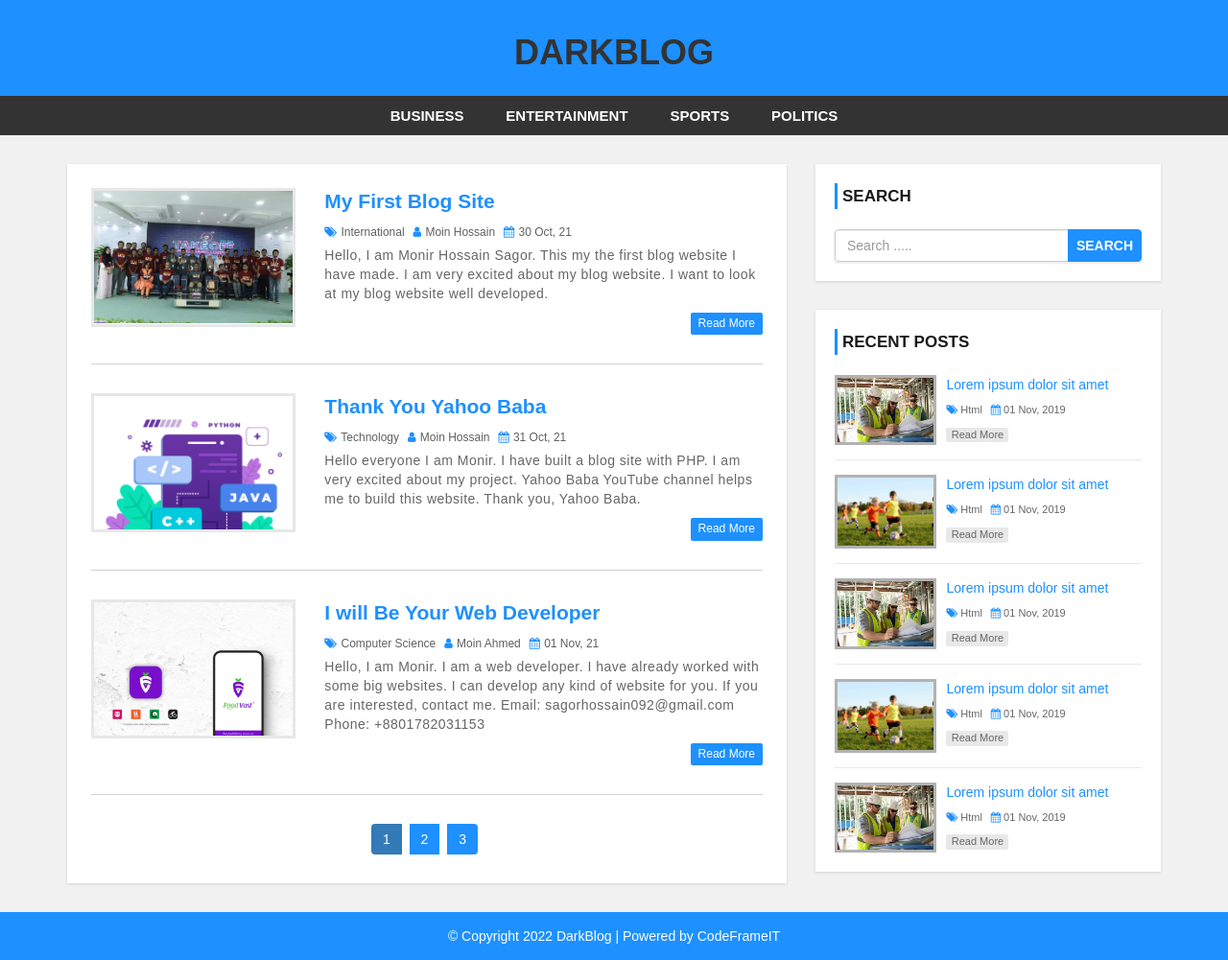
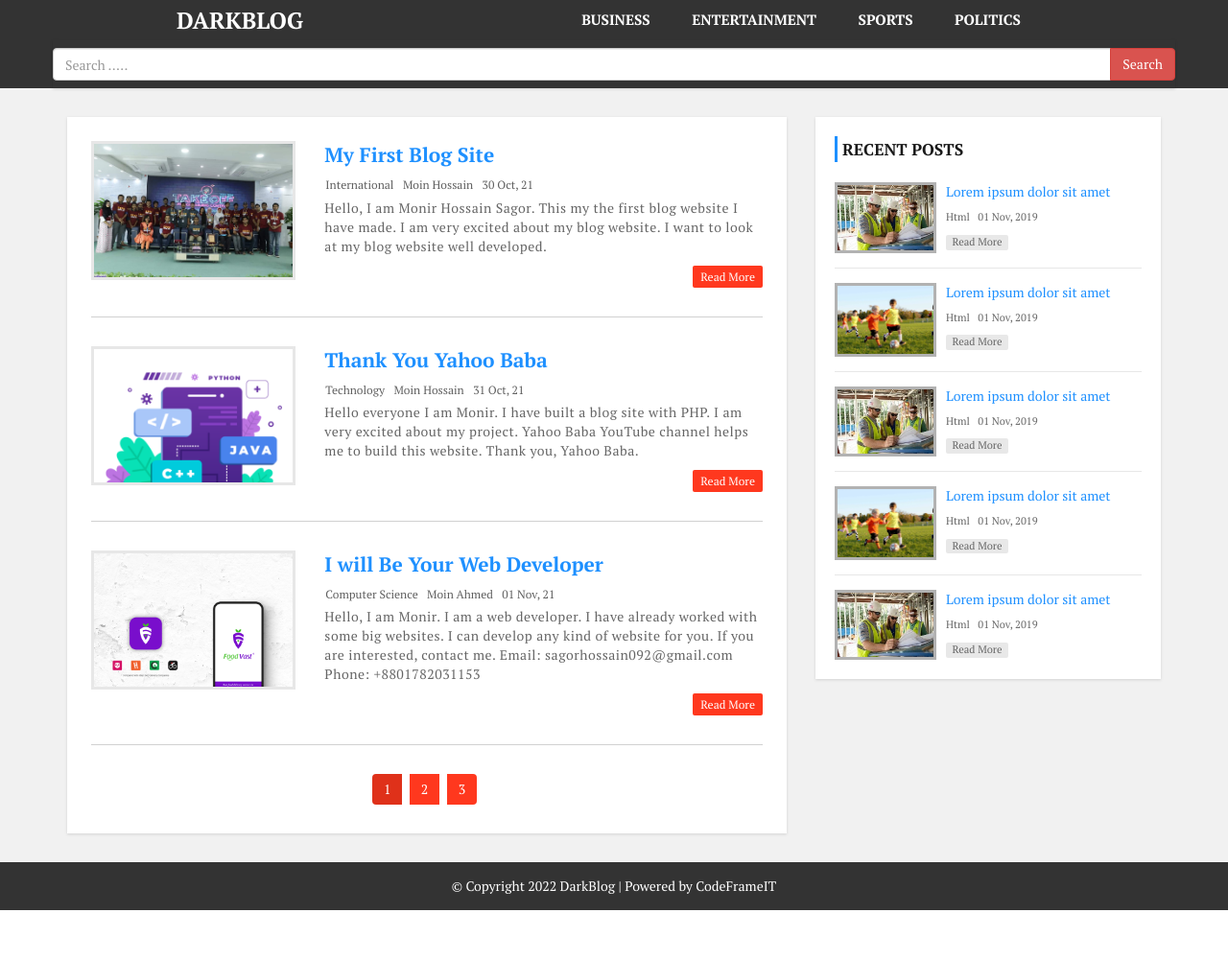
Before and after one commit to Monir528/dark_bloger_custom_cms_site, a PHP site: page /PHP/ in a window 1280 px wide. Shown: the whole page at 96% size. After the commit the page ends 949 px from the top, so only its background shows below. Run offline with PHP 8.4, Linux system fonts and the light colour scheme; data comes from the database, SQL or seed files in the repository.

Commit message:
Change Code#1.1.1

```diff
--- a/css/style.css
+++ b/css/style.css
@@ -1,8 +1,9 @@
 /* ===================== */
 /* COMMOM CSS */
+@import url('https://fonts.googleapis.com/css2?family=PT+Serif:ital,wght@0,400;0,700;1,400;1,700&display=swap');
 body{
     background: #f1f1f1;
-    font-family: sans-serif,arial,Helvetica;
+    font-family: 'PT Serif', serif;
 }
 
 a,
@@ -45,7 +46,7 @@ img.logo{
 }
 
 #header-admin{
-    background-color: #1E90FF;
+    background-color: #333;
     padding: 15px 0;
 }
 
@@ -168,8 +169,7 @@ img.logo{
 }
 
 form{
-    background: #fff;
-    padding: 25px;
+    padding: 8px 0px 8px 0px;
     box-shadow:0 1px 3px rgba(0, 0, 0, 0.13);
 }
 
@@ -183,14 +183,16 @@ form{
 
 /* Header Styling */
 #header{
-    background: #1e90ff;
+    background: #333;
     text-align: center;
-    padding: 15px;
 }
 
 #logo{
     display: inline-block;
     width: 65%;
+    color: #fff;
+    margin-top: 8px;
+    margin-bottom: 8px;
 }
 
 #logo img{
@@ -220,7 +222,7 @@ form{
 #menu-bar .menu > li > a:hover,
 #menu-bar .menu > li > a.active{
     color:#fff;
-    background:#1e90ff;
+    background:#ff381e;
 }
 
 /* Main Content Styling */
@@ -254,9 +256,6 @@ form{
 }
 #main-content .post-content .post-img:hover{
   border: 3px solid #1e90ff;
-}
-#main-content .post-content .inner-content{
-    /* border: 1px solid #000; */
 }
 
 #main-content .post-content h3{
@@ -307,7 +306,7 @@ form{
 
 #main-content .post-content a.read-more{
     color: #fff;
-    background-color: #1E90FF;
+    background-color: #ff381e;
     font-size: 12px;
     text-transform: capitalize;
     padding: 3px 8px;
@@ -358,8 +357,12 @@ form{
 
 .pagination li a{
     border: none;
-    background: #1e90ff;
+    background: #ff381e;
     color: #fff;
+}
+
+.pagination .active a{
+    background: #df311a
 }
 
 .pagination li a:hover,
@@ -528,7 +531,7 @@ i.fa{
     color: #fff;
     padding:15px 0;
     text-align:center;
-    background-color:#1e90ff;
+    background-color:#333;
 }
 
 #footer  a{
--- a/header.php
+++ b/header.php
@@ -5,11 +5,11 @@
     <meta name="viewport" content="width=device-width, initial-scale=1.0">
     <meta http-equiv="X-UA-Compatible" content="ie=edge">
     <!-- The above 3 meta tags *must* come first in the head; any other head content must come *after* these tags -->
-    <title>News</title>
+    <title>DarkBlog</title>
     <!-- Bootstrap -->
     <link rel="stylesheet" href="css/bootstrap.min.css" />
     <!-- Font Awesome Icon -->
-    <link rel="stylesheet" href="css/font-awesome.css">
+    <link rel="stylesheet" href="css/font-fffawesome.css">
     <!-- Custom stlylesheet -->
     <link rel="stylesheet" href="css/style.css">
 </head>
@@ -21,19 +21,13 @@
         <!-- row -->
         <div class="row">
             <!-- LOGO -->
-            <div class=" col-md-offset-4 col-md-4">
-                <a href="./" id="logo" class="h1"><b>DARKBLOG</b></a>
+            <div class="col-md-4">
+                <a href="./" id="logo" class="h3"><b>DARKBLOG</b></a>
             </div>
             <!-- /LOGO -->
-        </div>
-    </div>
-</div>
-<!-- /HEADER -->
             <!-- Menu Bar -->
+            <div class="col-md-8">
                 <div id="menu-bar">
-    <div class="container">
-        <div class="row">
-            <div class="col-md-12">
                     <ul class='menu'>
                         <li><a href='category.php'>Business</a></li>
                         <li><a href='category.php'>Entertainment</a></li>
@@ -42,6 +36,22 @@
                     </ul>
                 </div>
             </div>
+            <!-- Menu Bar -->
+        </div>
+        <div class="row">
+            <!-- search box -->
+                <div class="search-box-container">
+                    <form class="search-post" action="search.php" method ="GET">
+                        <div class="input-group">
+                            <input type="text" name="search" class="form-control" placeholder="Search .....">
+                            <span class="input-group-btn">
+                                <button type="submit" class="btn btn-danger">Search</button>
+                            </span>
+                        </div>
+                    </form>
+                </div>
+    <!-- /search box -->
         </div>
     </div>
-<!-- /Menu Bar -->
+</div>
+<!-- /HEADER -->
--- a/sidebar.php
+++ b/sidebar.php
@@ -1,17 +1,4 @@
 <div id="sidebar" class="col-md-4">
-    <!-- search box -->
-    <div class="search-box-container">
-        <h4>Search</h4>
-        <form class="search-post" action="search.php" method ="GET">
-            <div class="input-group">
-                <input type="text" name="search" class="form-control" placeholder="Search .....">
-                <span class="input-group-btn">
-                    <button type="submit" class="btn btn-danger">Search</button>
-                </span>
-            </div>
-        </form>
-    </div>
-    <!-- /search box -->
     <!-- recent posts box -->
     <div class="recent-post-container">
         <h4>Recent Posts</h4>
```
Also changed, not shown: test.php (+43 -11 lines). Lines whose indentation alone changed are shown as unchanged.
